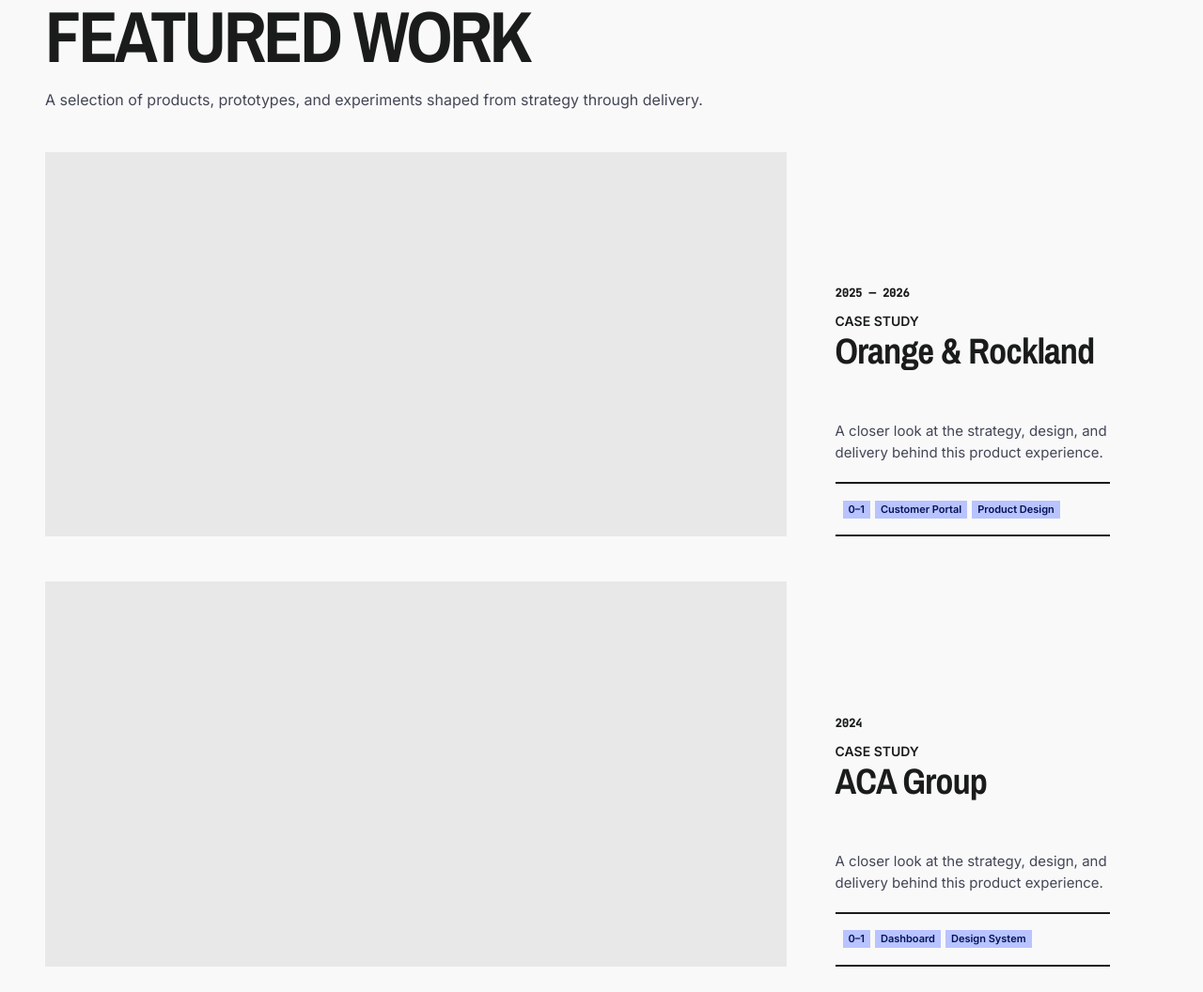
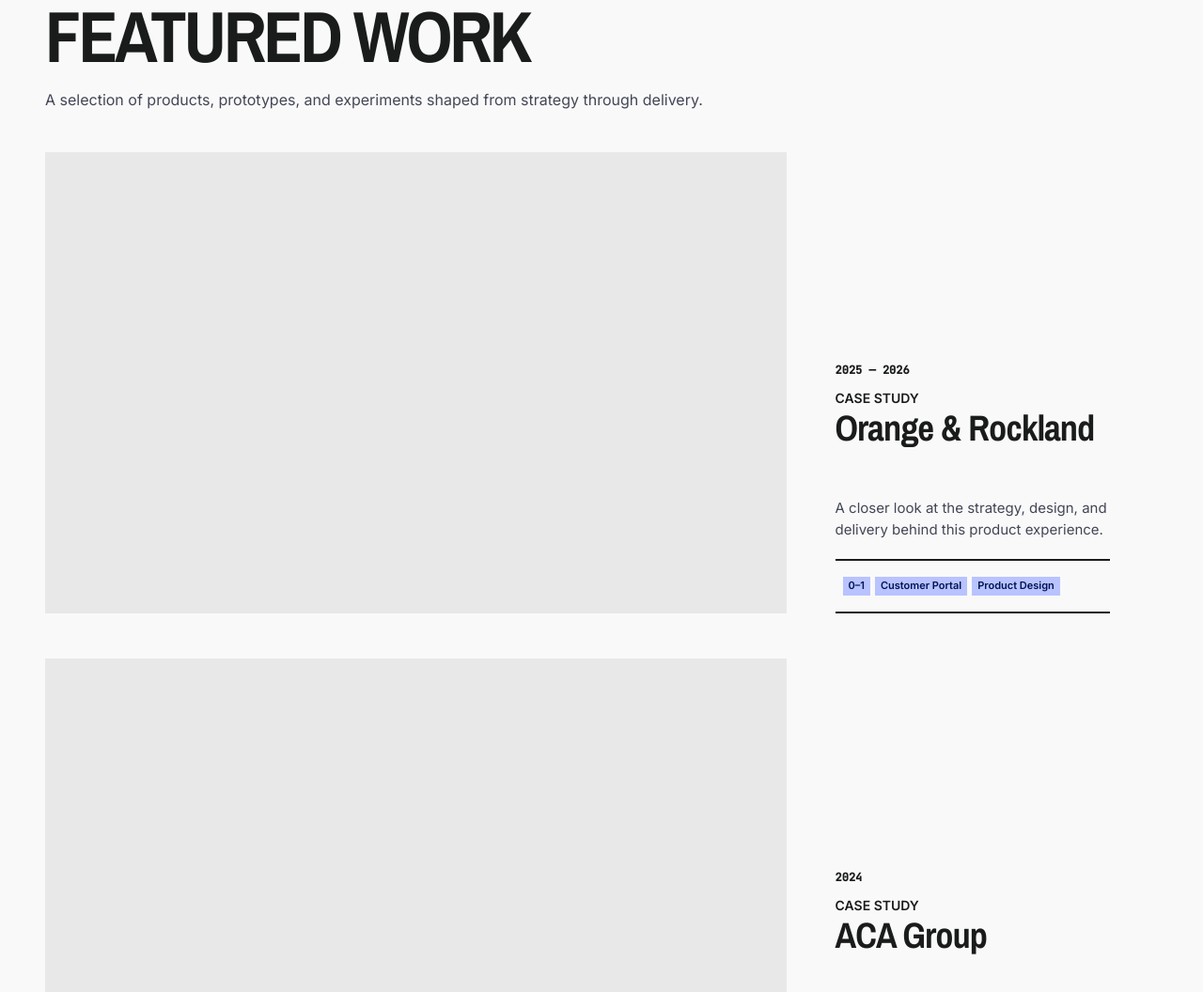
Before and after one commit to bptran99/brendan-portfolio, a website: page index.html in a window 1280 px wide. Shown: the part 749-1805 px from the top of the page at 94% size. Drawn offline with nearby package versions, Linux system fonts and the light colour scheme; no server answers.

Commit message:
Increase case study thumbnail height

```diff
--- a/styles.css
+++ b/styles.css
@@ -213,7 +213,7 @@ h2, h3 { margin: 0; font-family: var(--font-display); }
 .project-link { display: flex; height: 100%; flex-direction: column; cursor: pointer; }
 .project-featured { grid-column: 1 / -1; }
 .project-featured .project-link { display: grid; grid-template-columns: minmax(0, 2fr) minmax(280px, 1fr); }
-.project-featured .project-visual { min-height: clamp(360px, 32vw, 480px); aspect-ratio: auto; }
+.project-featured .project-visual { min-height: clamp(432px, 38.4vw, 576px); aspect-ratio: auto; }
 .project-featured .project-info { justify-content: flex-end; padding: clamp(28px, 4vw, 56px) clamp(28px, 4vw, 56px) 0; }
 .project-link .project-visual, .project-link h3 { transition: background-color .18s, color .18s; }
 .project-link:hover .project-visual { background: var(--surface-container); }
```
